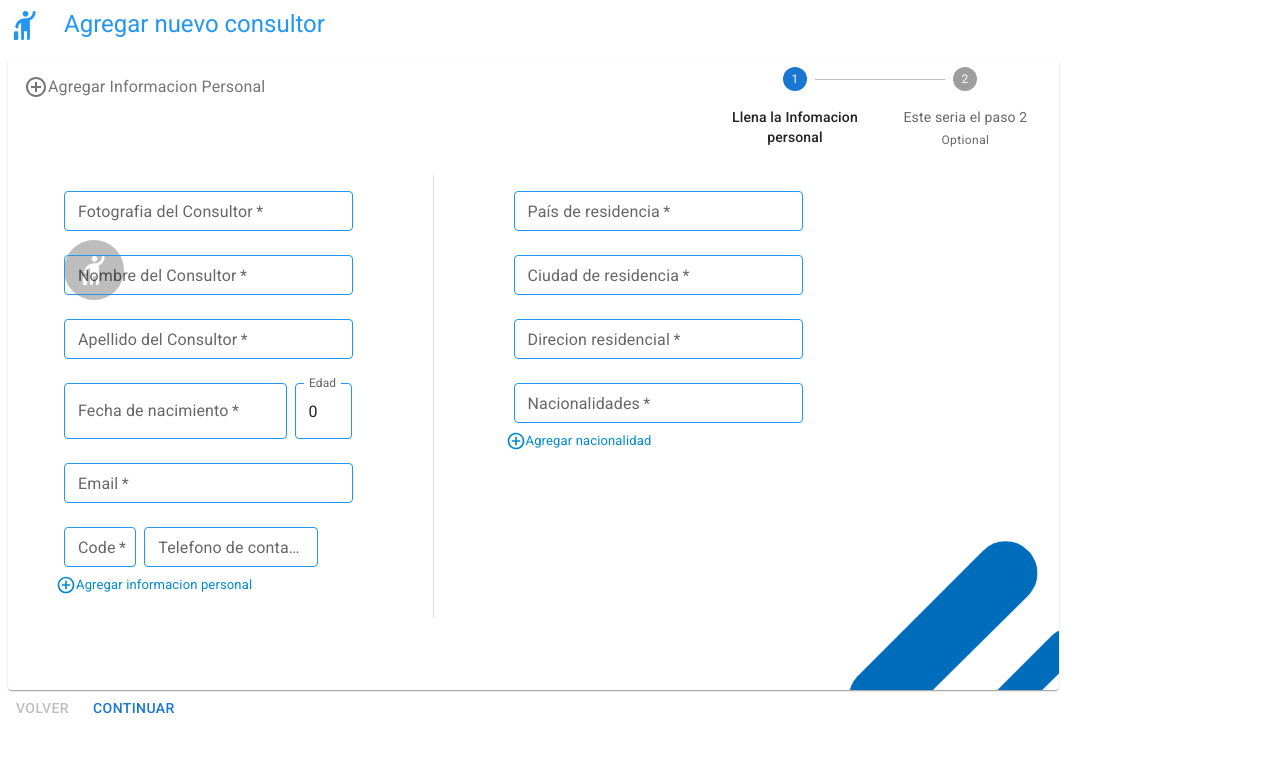
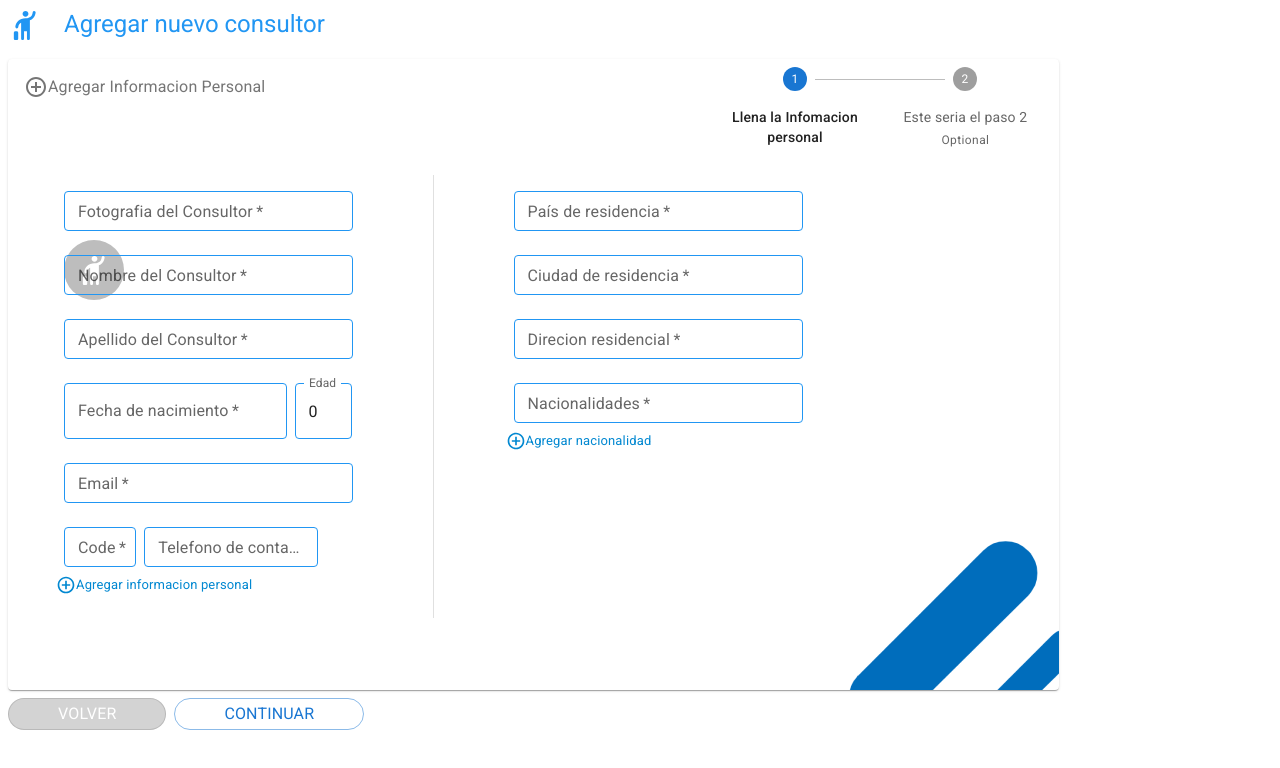
Before and after one commit to SantiagoJDG/management-center-web, a Next.js app: page /create-collaborator-steps in a window 1280 px wide. Shown: the top 768 px of the page. Built offline with nearby package versions, Linux system fonts and the light colour scheme; no server answers.

Commit message:
add styles to buttons

```diff
--- a/src/layouts/MainLayout.js
+++ b/src/layouts/MainLayout.js
@@ -52,7 +52,7 @@ const MainLayout = (props) => {
                 backgroundImage: "url('/background.png')",
                 backgroundSize: 'cover',
                 backgroundPosition: 'center',
-                height: '100vh'
+                height: '100%'
               }}
             >
               <BreadCrumb />
--- a/src/pages/create-collaborator-steps.js
+++ b/src/pages/create-collaborator-steps.js
@@ -90,18 +90,33 @@ const CreateCollaboratorSteps = () => {
     return (
       <Grid item>
         <Box sx={{ display: 'flex', flexDirection: 'row' }}>
-          <Button color="inherit" disabled={activeStep === 0} onClick={handleBack} sx={{ mr: 1 }}>
-            Volver
+          <Button
+            color="inherit"
+            variant="outlined"
+            disabled={activeStep === 0}
+            onClick={handleBack}
+            size={'small'}
+            sx={{ borderRadius: 8, mt: 1, backgroundColor: '#D3D3D3' }}
+          >
+            <Typography sx={{ pl: 5, pr: 5 }} color="white">
+              Volver
+            </Typography>
           </Button>
-          <Box sx={{ flex: '1 1 auto' }} />
+          <Box sx={{ flex: '1 1 auto' }} variant="outlined" />
           {isStepOptional(activeStep) && (
             <Button color="inherit" onClick={handleSkip} sx={{ mr: 1 }}>
-              Saltar
+              <Typography sx={{ pl: 2, pr: 10 }}>Saltar</Typography>
             </Button>
           )}
-
-          <Button onClick={handleNext}>
-            {activeStep === steps.length - 1 ? 'Finalizar' : 'Continuar'}
+          <Button
+            onClick={handleNext}
+            variant="outlined"
+            size={'small'}
+            sx={{ borderRadius: 8, mt: 1, ml: 1 }}
+          >
+            <Typography sx={{ pl: 5, pr: 5 }}>
+              {activeStep === steps.length - 1 ? 'Finalizar' : 'Continuar'}
+            </Typography>
           </Button>
         </Box>
       </Grid>
```
